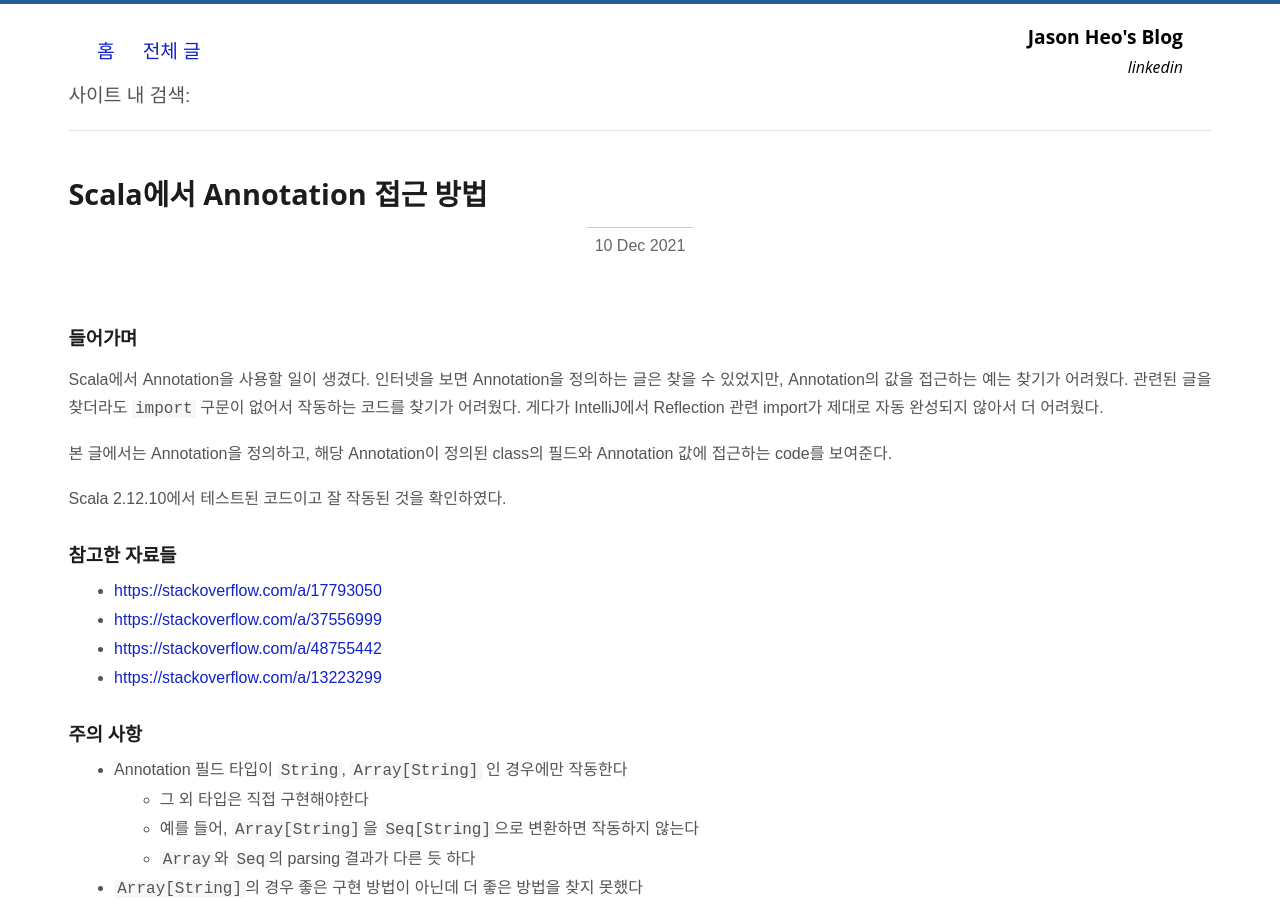
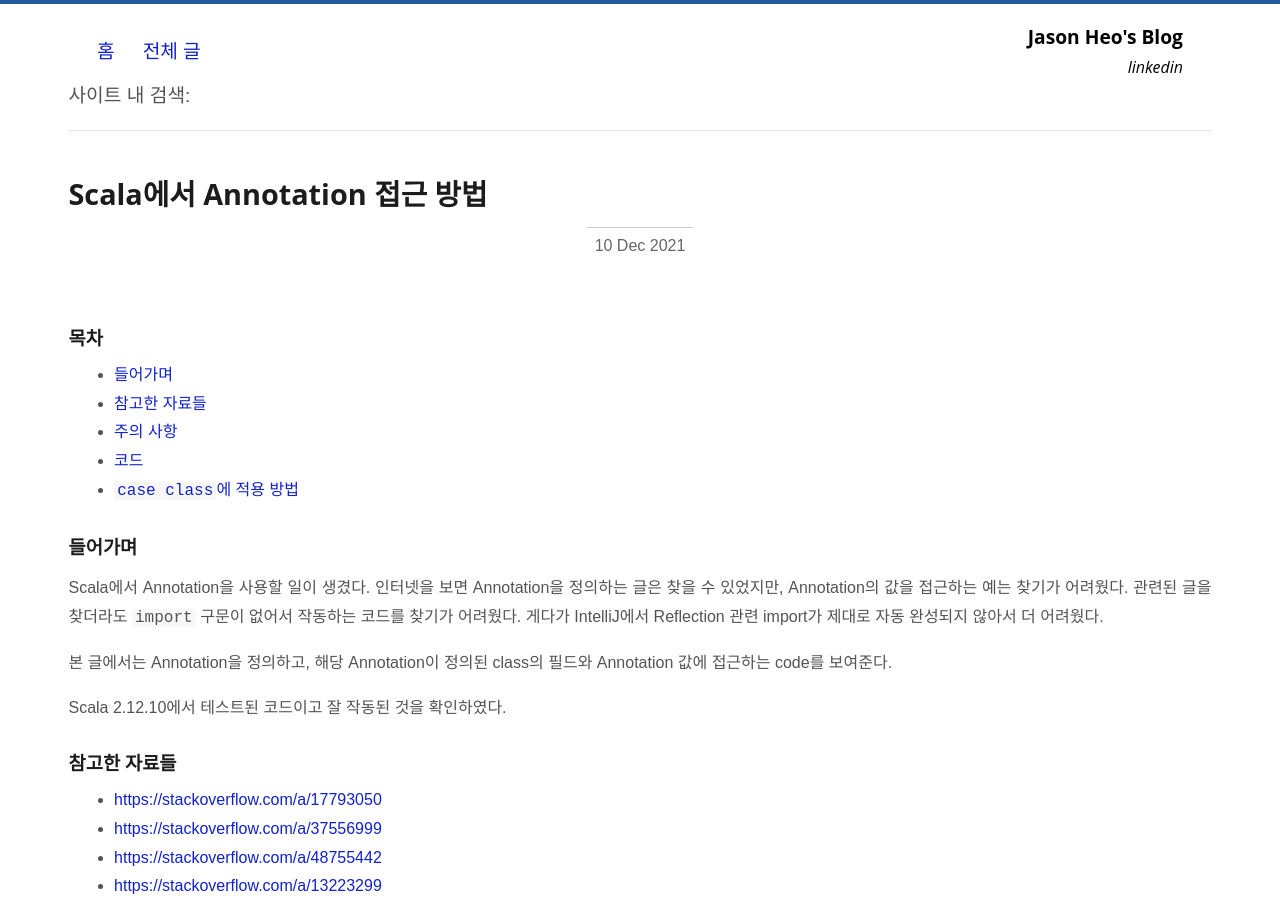
Before and after one commit to jason-heo/jason-heo.github.io, a Jekyll site: the page built from _posts/2021-12-10-scala-annotation-accessing-values.md, in a window 1280 px wide and 900 px high. Built offline with Jekyll 4.4.1, drawn with Linux system fonts in a browser that asks for light colours; comment, search, counter and statistics services are not loaded.

Commit message:
목차 추가

```diff
--- a/_posts/2021-12-10-scala-annotation-accessing-values.md
+++ b/_posts/2021-12-10-scala-annotation-accessing-values.md
@@ -3,6 +3,14 @@ layout: post
 title: "Scala에서 Annotation 접근 방법"
 categories: "programming"
 ---
+
+### 목차
+
+- [들어가며](#들어가며)
+- [참고한 자료들](#참고한-자료들)
+- [주의 사항](#주의-사항)
+- [코드](#코드)
+- [`case class`에 적용 방법](#case-class에-적용-방법)
 
 ### 들어가며
 
```
